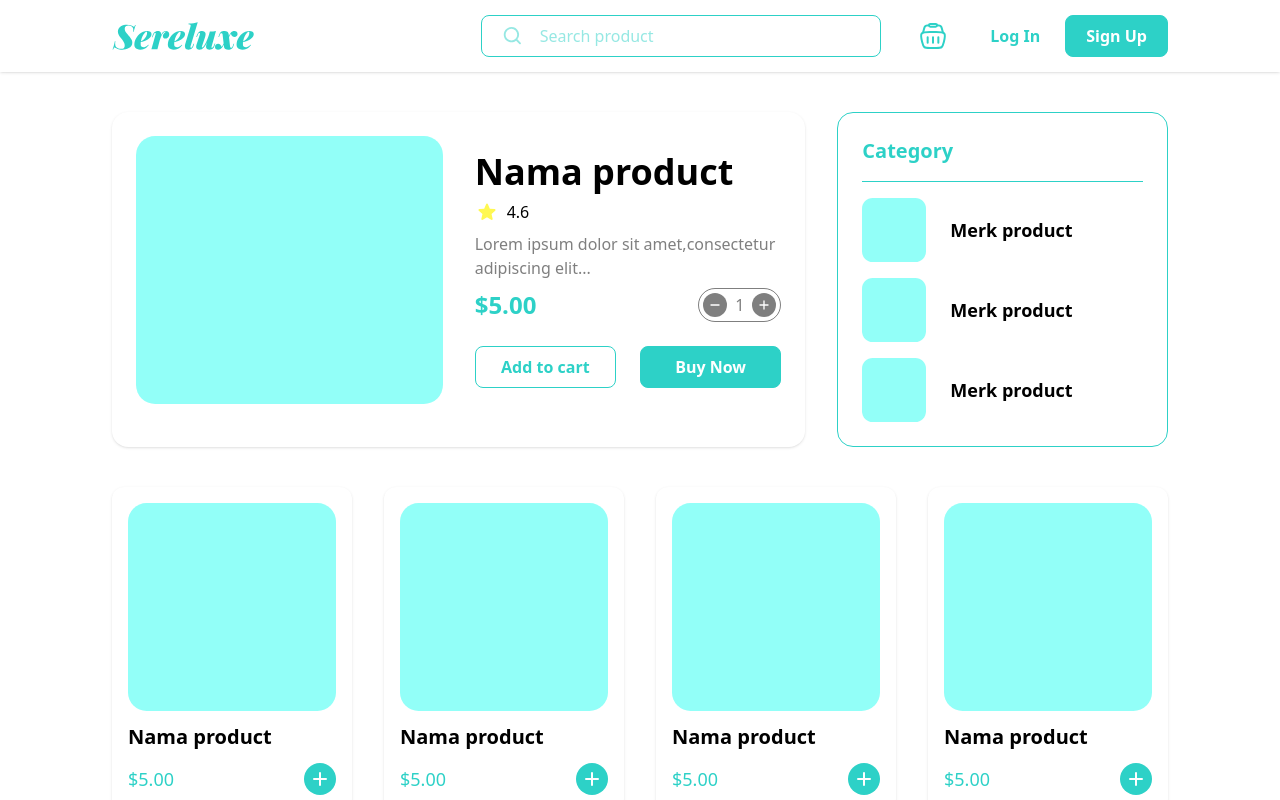
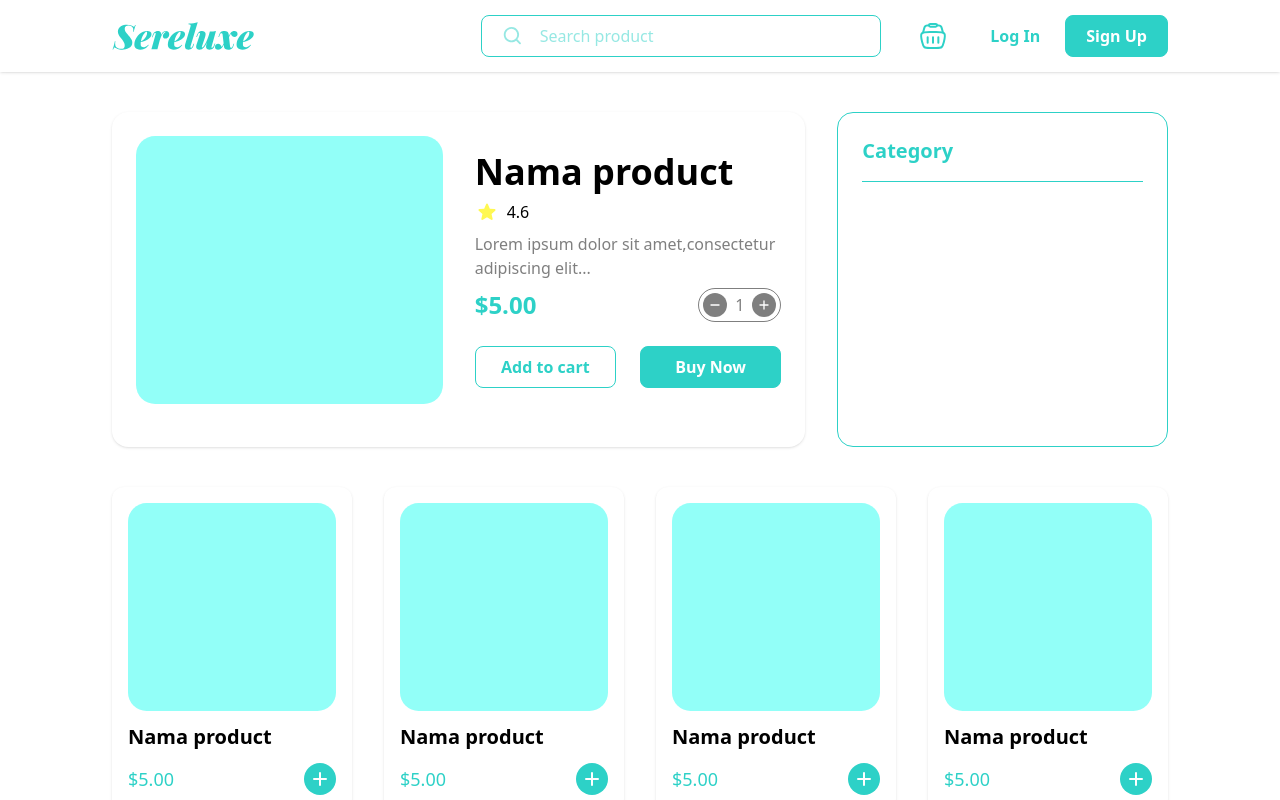
Before and after one commit to allsyalwaa/Sereluxe, a React (Vite) app: page / in a window 1280 px wide. Shown: the top 800 px of the page. Built offline with nearby package versions, Linux system fonts and the light colour scheme.

Commit message:
refactor: Update CardCategory component to accept image and name props

```diff
--- a/src/components/ui/CardCategory.jsx
+++ b/src/components/ui/CardCategory.jsx
@@ -1,10 +1,9 @@
-import Product3 from "../../assets/product3.svg";
-
-export default function CardCategory() {
+/* eslint-disable react/prop-types */
+export default function CardCategory({ image, name }) {
   return (
     <div className="mt-4 flex items-center gap-6">
-      <img className="h-16" src={Product3} alt="" />
-      <p className="text-block text-lg font-semibold">Merk product</p>
+      <img className="h-16" src={image} alt="" />
+      <p className="text-block text-lg font-semibold uppercase">{name}</p>
     </div>
   );
 }
```
